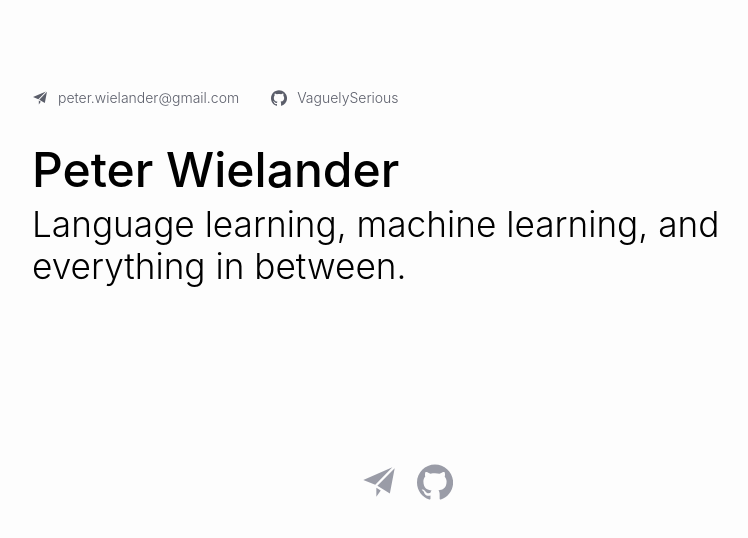
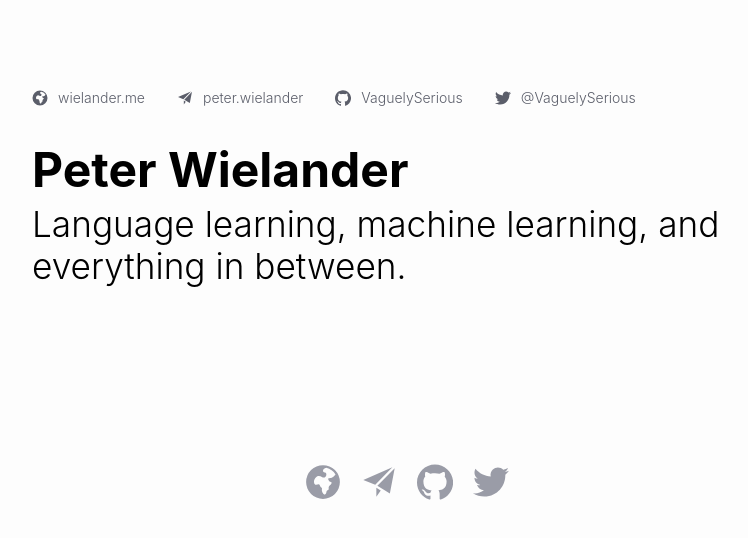
Before and after one commit to VaguelySerious/wielander.me, a Nuxt app: page / in a window 1280 px wide. Shown: the top 538 px of the page, without its empty margins (223-971 px from the left). Built offline with nearby package versions, Linux system fonts and the light colour scheme.

Commit message:
Optimize SEO for blog posts, update main page layout

```diff
--- a/components/Item.vue
+++ b/components/Item.vue
@@ -1,5 +1,7 @@
 <template>
   <article :id="project.fields.slug" class="item">
+    <span class="item-header">
+      <span>
         <a
           v-if="project.fields.projectUrl"
           :href="project.fields.projectUrl"
@@ -22,10 +24,10 @@
           Code
         </a>
         <span class="item-title">{{ project.fields.title }}</span>
+      </span>
+      <span class="item-date">{{ dateString }}</span>
+    </span>
     <span class="item-description">{{ project.fields.description }}</span>
-    <span class="item-date">{{
-      new Date(project.fields.publishDate).toDateString()
-    }}</span>
     <!-- <div class="project-img-wrap">
       <img
         v-if="project.fields.thumbImage"
@@ -81,6 +83,11 @@ export default Vue.extend({
   props: {
     project: Object as PropType<Entry<BlogPost>>,
   },
+  computed: {
+    dateString() {
+      return new Date(this.project.fields.publishDate).toDateString().slice(4)
+    },
+  },
 })
 </script>
 
@@ -88,7 +95,12 @@ export default Vue.extend({
 @import '../assets/global'
 
 .item
-  margin-bottom: 1rem
+  margin-bottom: 1.5rem
+
+  &-header
+    display: flex
+    justify-content: space-between
+    margin-bottom: 0.5rem
 
   &-link
     cursor: pointer
@@ -107,7 +119,6 @@ export default Vue.extend({
 
 
   &-title
-    margin-left: 0.5rem
     margin-right: 1rem
     font-weight: bold
     color: $color-dark
@@ -118,4 +129,5 @@ export default Vue.extend({
   &-date
     margin-left: 0.2rem
     font-style: italic
+    white-space: nowrap
 </style>
--- a/layouts/default.vue
+++ b/layouts/default.vue
@@ -13,10 +13,11 @@
             </a>
           </li>
         </ul>
-        <h1 class="header-title">
-          <strong>{{ title }}</strong>
-        </h1>
-        <h2 class="header-subtitle" v-html="description"></h2>
+        <nuxt-link class="header-title" to="/" :tag="isMainPage ? 'h1' : 'div'">
+          {{ title }}
+        </nuxt-link>
+        <h2 v-if="isMainPage" class="header-subtitle" v-html="description"></h2>
+        <div v-else class="header-subtitle" v-html="description"></div>
       </header>
 
       <Nuxt />
@@ -44,6 +45,11 @@ import Icon from '../components/Icon'
 import Svgs from '../components/Svgs'
 
 export default Vue.extend({
+  computed: {
+    isMainPage() {
+      return this.$route.path === '/'
+    },
+  },
   data() {
     const mail = 'peter.wielander@gmail.com'
     return {
@@ -54,8 +60,13 @@ export default Vue.extend({
       mail,
       links: [
         {
+          slug: 'globe',
+          name: 'wielander.me',
+          href: '/',
+        },
+        {
           slug: 'mail',
-          name: mail,
+          name: 'peter.wielander',
           href: 'mailto:' + mail,
         },
         {
@@ -63,11 +74,11 @@ export default Vue.extend({
           name: 'VaguelySerious',
           href: 'https://github.com/VaguelySerious',
         },
-        // {
-        //   slug: 'twitter',
-        //   name: '@VaguelySerious',
-        //   href: 'https://twitter.com/VaguelySerious',
-        // },
+        {
+          slug: 'twitter',
+          name: '@VaguelySerious',
+          href: 'https://twitter.com/VaguelySerious',
+        },
       ],
     }
   },
@@ -84,6 +95,10 @@ export default Vue.extend({
 
   &-nav
     display: flex
+    flex-wrap: wrap
+
+    & li
+      display: block
 
   &-link
     margin-right: 2rem
@@ -105,7 +120,7 @@ export default Vue.extend({
       font-size: 3rem
     padding-top: 1rem
     margin: 0
-    font-weight: 300
+    font-weight: 700
     line-height: 1.2
 
   &-subtitle
--- a/nuxt.config.js
+++ b/nuxt.config.js
@@ -36,7 +36,7 @@ export default {
 
   // Global page headers (https://go.nuxtjs.dev/config-head)
   head: {
-    title: 'Peter Wielander',
+    title: "Peter's Blog",
     meta: [
       { charset: 'utf-8' },
       { name: 'viewport', content: 'width=device-width, initial-scale=1' },
@@ -44,7 +44,7 @@ export default {
         hid: 'description',
         name: 'description',
         content:
-          "Peter Wielander's Blog. All about tech, language learning, live lessons and random shenanigans.",
+          "Peter Wielander's Blog. All about tech, machine learning, language learning, sports, life lessons and random shenanigans.",
       },
     ],
     link: [
--- a/pages/posts/_id.vue
+++ b/pages/posts/_id.vue
@@ -33,6 +33,19 @@ export default {
       }
       return { post }
     })
+  },
+  head() {
+    const post = (this as any).post as Entry<BlogPost>
+    return {
+      title: post.fields.title + " | Peter's blog ",
+      meta: [
+        {
+          hid: 'description',
+          name: 'description',
+          content: post.fields.description,
+        },
+      ],
+    }
   },
 }
 </script>
```
Lines whose indentation alone changed are shown as unchanged.
